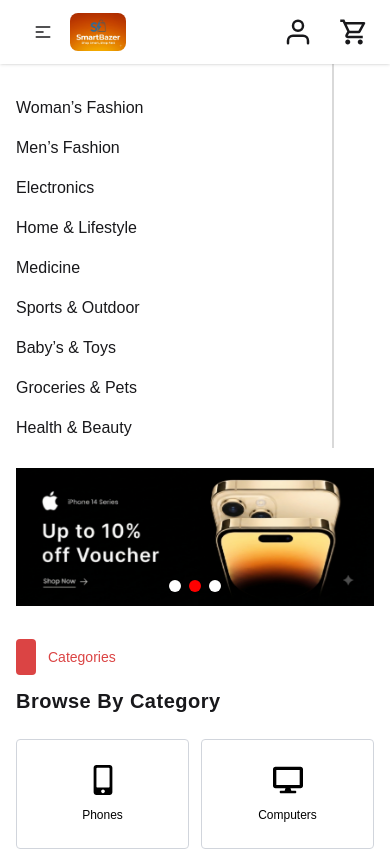
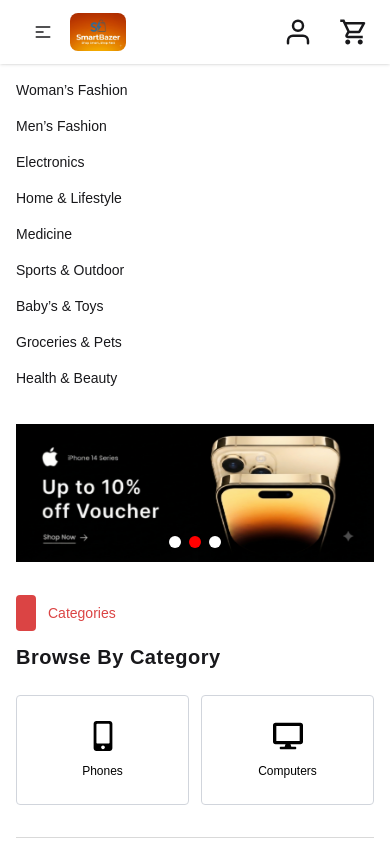
Before and after one commit to rameshdas333/ecommerce-django-react, a React app in the folder frontend/: page / in a window 390 px wide. Shown: the top 851 px of the page. Built offline with nearby package versions, Linux system fonts and the light colour scheme; no server answers; the HTML template or start-up script is replaced by a standard one.

Commit message:
fix vercel admin route

```diff
--- a/frontend/src/components/pages/Home/BannerLeft.jsx
+++ b/frontend/src/components/pages/Home/BannerLeft.jsx
@@ -1,3 +1,4 @@
+
 import React from "react";
 import { Link } from "react-router-dom";
 
@@ -8,79 +9,80 @@
         w-full
         md:w-auto
         py-2
-        pt-6
-        sm:pt-6
+        sm:py-3
+        md:py-0
         md:pt-[80px]
+        md:pr-10
         relative
-        pr-10
-        after:absolute
-        after:content-['']
-        after:top-0
-        after:right-10
-        after:bg-[#D9D9D9]
-        after:w-[2px]
-        after:h-full
+
+        md:after:absolute
+        md:after:content-['']
+        md:after:top-0
+        md:after:right-10
+        md:after:bg-[#D9D9D9]
+        md:after:w-[2px]
+        md:after:h-full
       "
     >
       <Link
         to="/category/womens-fashion"
-        className="block py-2 text-base"
+        className="block py-2 text-sm sm:text-base md:text-base hover:text-[#DB4444] transition"
       >
         Woman’s Fashion
       </Link>
 
       <Link
         to="/category/mens-fashion"
-        className="block py-2 text-base"
+        className="block py-2 text-sm sm:text-base md:text-base hover:text-[#DB4444] transition"
       >
         Men’s Fashion
       </Link>
 
       <Link
         to="/category/electronics"
-        className="block py-2 text-base"
+        className="block py-2 text-sm sm:text-base md:text-base hover:text-[#DB4444] transition"
       >
         Electronics
       </Link>
 
       <Link
         to="/category/home-lifestyle"
-        className="block py-2 text-base"
+        className="block py-2 text-sm sm:text-base md:text-base hover:text-[#DB4444] transition"
       >
         Home & Lifestyle
       </Link>
 
       <Link
         to="/category/medicine"
-        className="block py-2 text-base"
+        className="block py-2 text-sm sm:text-base md:text-base hover:text-[#DB4444] transition"
       >
         Medicine
       </Link>
 
       <Link
         to="/category/sports-outdoor"
-        className="block py-2 text-base"
+        className="block py-2 text-sm sm:text-base md:text-base hover:text-[#DB4444] transition"
       >
         Sports & Outdoor
       </Link>
 
       <Link
         to="/category/babys-toys"
-        className="block py-2 text-base"
+        className="block py-2 text-sm sm:text-base md:text-base hover:text-[#DB4444] transition"
       >
         Baby’s & Toys
       </Link>
 
       <Link
         to="/category/groceries-pets"
-        className="block py-2 text-base"
+        className="block py-2 text-sm sm:text-base md:text-base hover:text-[#DB4444] transition"
       >
         Groceries & Pets
       </Link>
 
       <Link
         to="/category/health-beauty"
-        className="block pt-2 text-base"
+        className="block py-2 text-sm sm:text-base md:text-base hover:text-[#DB4444] transition"
       >
         Health & Beauty
       </Link>
```
